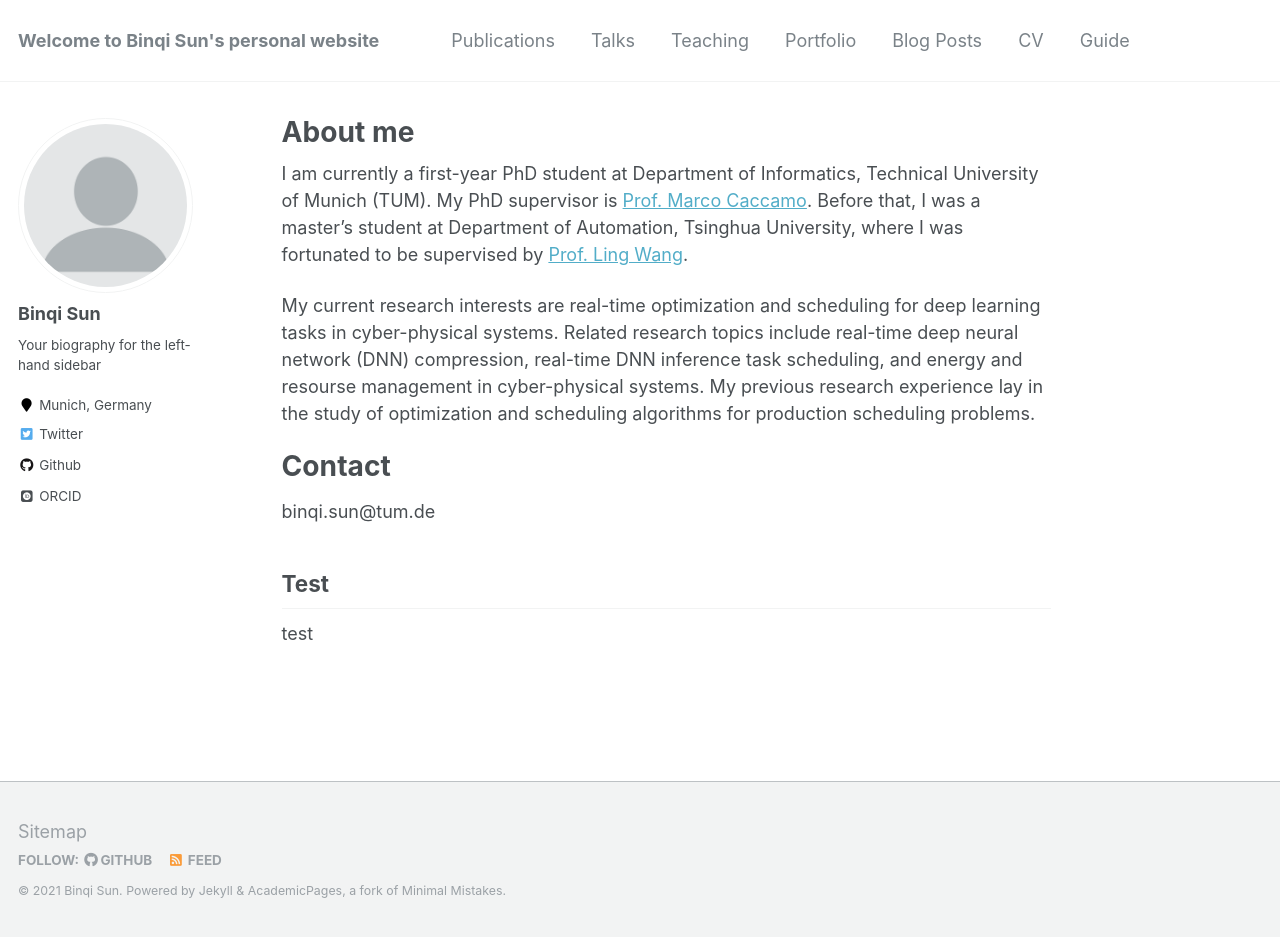
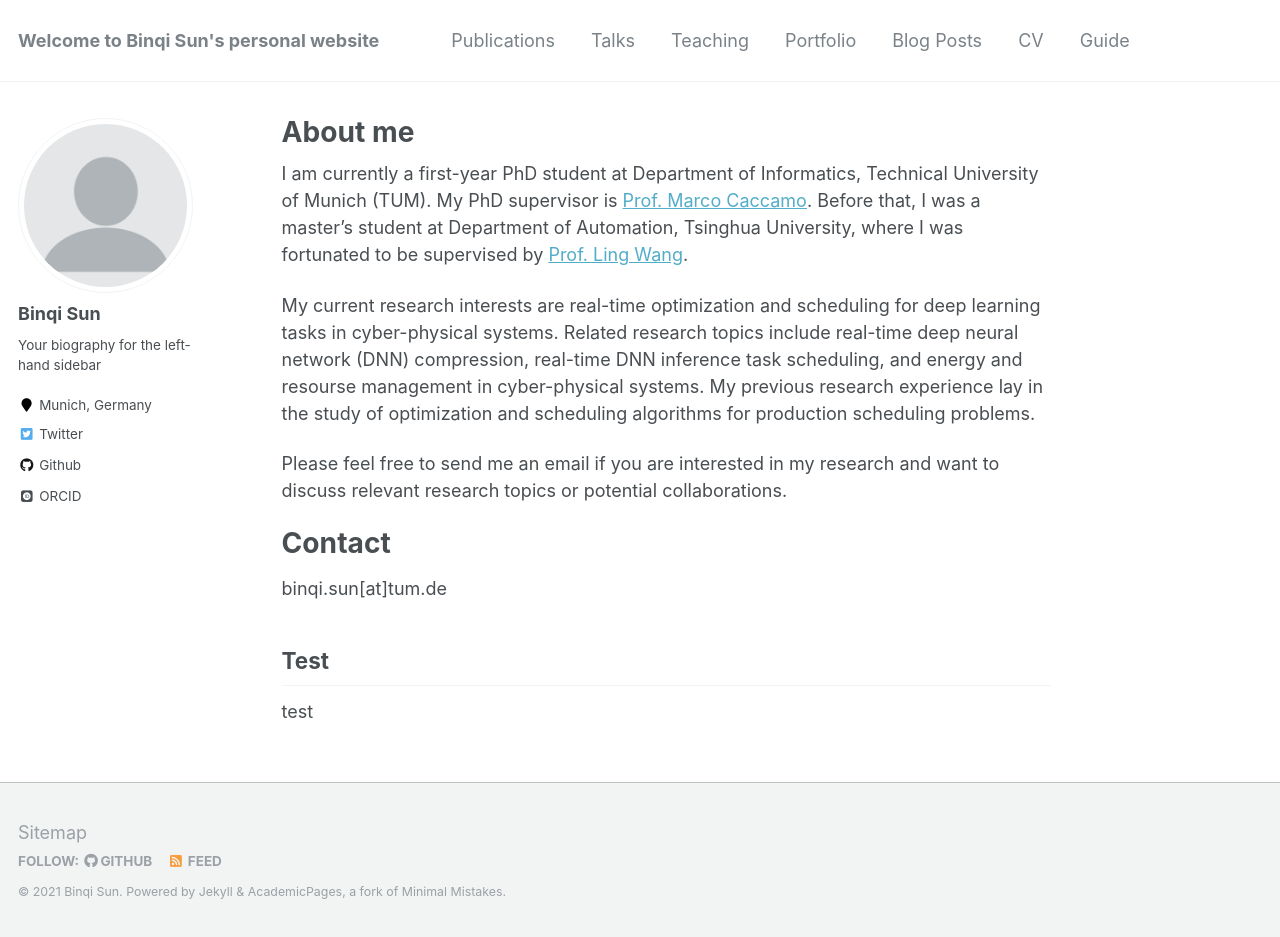
Before and after one commit to binqi-sun/binqi-sun.github.io, a Jekyll site: the page built from _pages/about.md, in a window 1280 px wide and 937 px high. Built offline with Jekyll 4.4.1, drawn with Linux system fonts in a browser that asks for light colours; some web fonts are replaced.

Commit message:
Update about.md

```diff
--- a/_pages/about.md
+++ b/_pages/about.md
@@ -12,9 +12,11 @@ I am currently a first-year PhD student at Department of Informatics, Technical
 
 My current research interests are real-time optimization and scheduling for deep learning tasks in cyber-physical systems. Related research topics include real-time deep neural network (DNN) compression, real-time DNN inference task scheduling, and energy and resourse management in cyber-physical systems. My previous research experience lay in the study of optimization and scheduling algorithms for production scheduling problems.
 
+Please feel free to send me an email if you are interested in my research and want to discuss relevant research topics or potential collaborations.
+
 Contact
 ======
-binqi.sun@tum.de
+binqi.sun[at]tum.de
 
 
 Test
```
